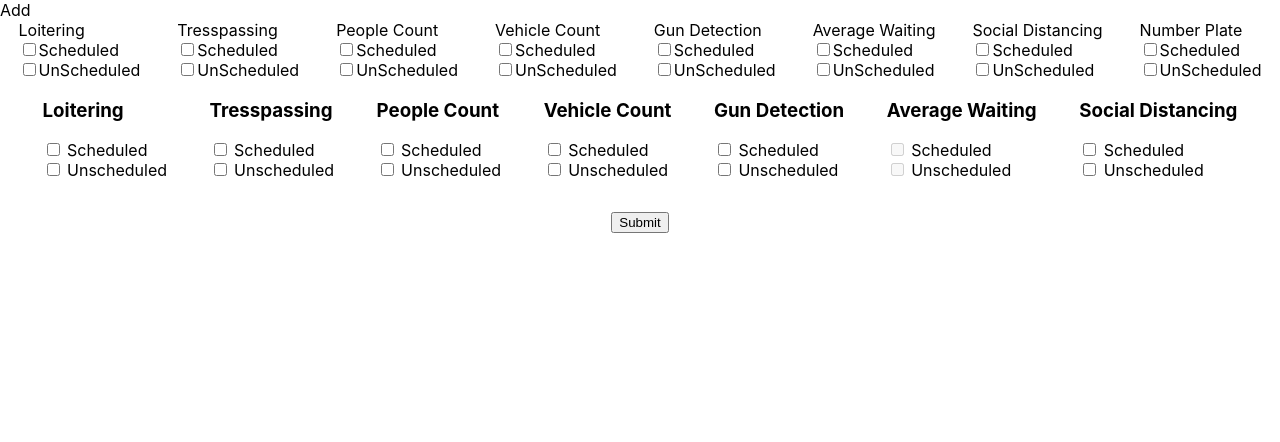
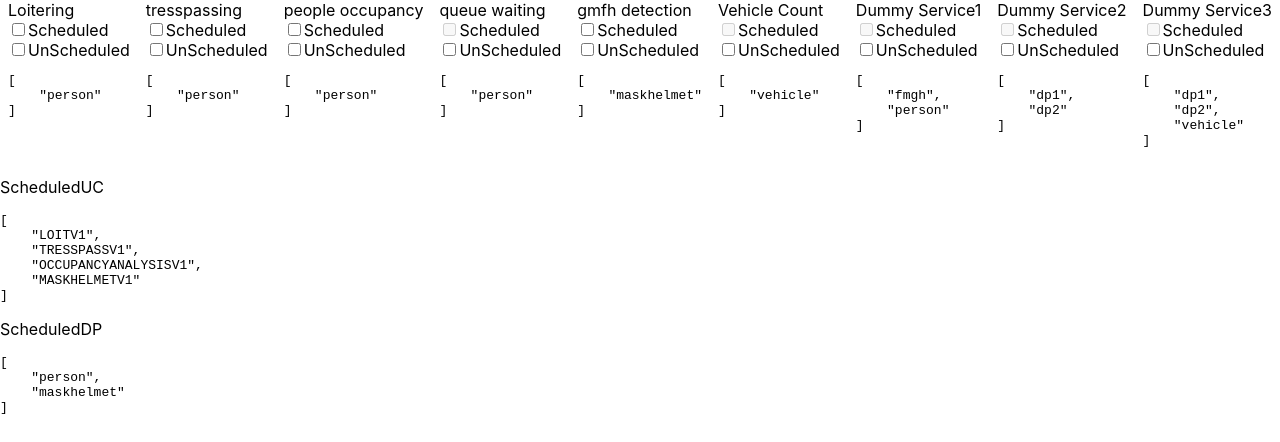
Before and after one commit to sbaz44/rdx_usecases, a React (Create React App) app: page / in a window 1280 px wide. Shown: the top 442 px of the page. Built offline with nearby package versions, Linux system fonts and the light colour scheme; the HTML template or start-up script is replaced by a standard one.

Commit message:
add camera 2 added

```diff
--- /dev/null
+++ b/src/Add2.js
@@ -0,0 +1,223 @@
+import React, { Component } from "react";
+import usecases from "./data/service2.json";
+import limits from "./limits.json";
+const Limits = limits["details"]["Limitations"];
+const deepStreamLimit = Limits["Deepstream"];
+const usecaseLimit = Limits["Usecase"];
+
+export default class Add2 extends Component {
+  state = {
+    apiData: {
+      detail: {
+        DeviceScheduleDetail: {
+          ScheduledUC: [
+            "LOITV1",
+            "TRESSPASSV1",
+            "OCCUPANCYANALYSISV1",
+            // "QUEUEV1",
+            "MASKHELMETV1",
+          ],
+          ScheduledDP: ["person", "maskhelmet"],
+          UnScheduledUC: ["LOITV1", "TRESSPASSV1"],
+          UnScheduledDP: ["person"],
+        },
+      },
+      module_data: [
+        {
+          Service_id: "string",
+          Parent_container_id: ["string"],
+        },
+      ],
+    },
+    data: [],
+    ScheduledUC: [],
+    ScheduledDP: [],
+    UnScheduledUC: [],
+    UnScheduledDP: [],
+  };
+
+  optionLoop = (arr, callback) => {
+    for (let element of arr) {
+      if (element.type === "Usecase") {
+        callback(element);
+      }
+    }
+  };
+
+  parentLoop = (arr, callback) => {
+    for (let element of arr) {
+      callback(element);
+    }
+  };
+
+  dsScheduleAvailable = () => {
+    let _data = [...this.state.data];
+    let _ScheduledUC = [...this.state.ScheduledUC];
+    let _ScheduledDP = [...this.state.ScheduledDP];
+    if (this.state.ScheduledUC.length >= usecaseLimit) {
+      console.log("USE CASE LIMIT REACHED");
+      this.parentLoop(_data, (item) => {
+        //disable other usecase and DS
+        if (!_ScheduledUC.includes(item.Service_id)) {
+          item.disableScheduleCheckbox = true;
+        }
+      });
+    } else {
+      console.log("USE CASE NOT LIMIT REACHED");
+      if (deepStreamLimit === this.state.ScheduledDP.length) {
+        console.log("DS LIMIT REACHED V2");
+        console.log(
+          "ENABLE USECASE WHOSE DS IS SELECTED AND DISABLE OTHER DS USECASE"
+        );
+        this.parentLoop(_data, (item) => {
+          if (item.Parent_container_id.length <= _ScheduledDP.length) {
+            let result = [];
+            this.parentLoop(_ScheduledDP, (ele) => {
+              this.parentLoop(item.Parent_container_id, (ele2) => {
+                console.log(ele + " === " + ele2);
+                if (ele === ele2) result.push(true);
+                else result.push(false);
+              });
+            });
+            if (result.includes(true)) {
+              let intersection = item.Parent_container_id.filter(
+                (x) => !_ScheduledDP.includes(x)
+              );
+
+              console.log("result item");
+              console.log(intersection);
+              let add = _ScheduledDP.length + intersection.length;
+              console.log(add);
+              if (deepStreamLimit < add) {
+                item.disableScheduleCheckbox = true;
+              }
+            } else {
+              item.disableScheduleCheckbox = true;
+            }
+            console.log(result);
+          } else {
+            item.disableScheduleCheckbox = true;
+          }
+        });
+      } else {
+        console.log("DS LIMIT NOT REACHED V2");
+        this.parentLoop(_data, (item) => {
+          if (item.Parent_container_id.length <= deepStreamLimit) {
+            let result = [];
+            this.parentLoop(item.Parent_container_id, (ele) => {
+              this.parentLoop(this.state.ScheduledDP, (ele2) => {
+                console.log(ele2 + "===" + ele);
+                if (ele2 === ele) result.push(true);
+                else result.push(false);
+              });
+            });
+            console.log("result");
+            console.log(result);
+            if (!result.includes(true)) {
+              //if none of DP matched selected DP
+              if (result.length !== 1) {
+                item.disableScheduleCheckbox = true;
+                item.disableUnscheduleCheckbox = true;
+              }
+            }
+            // console.log(item);
+          } else {
+            console.log("GREATER THAN DS");
+            item.disableScheduleCheckbox = true;
+            item.disableUnscheduleCheckbox = true;
+          }
+        });
+      }
+    }
+    this.setState({ data: _data });
+  };
+
+  onLoad = () => {
+    let apiKey = Object.keys(this.state.apiData);
+    let _ScheduledUC = [
+        ...this.state.apiData.detail.DeviceScheduleDetail.ScheduledUC,
+      ],
+      _ScheduledDP = [
+        ...this.state.apiData.detail.DeviceScheduleDetail.ScheduledDP,
+      ],
+      _UnScheduledUC = [
+        ...this.state.apiData.detail.DeviceScheduleDetail.UnScheduledUC,
+      ],
+      _UnScheduledDP = [
+        ...this.state.apiData.detail.DeviceScheduleDetail.UnScheduledDP,
+      ],
+      _data = [...usecases.Services];
+    for (let ele of _data) {
+      ele.scheduleChecked = false;
+      ele.unScheduleChecked = false;
+      ele.disableScheduleCheckbox = false;
+      ele.disableUnscheduleCheckbox = false;
+    }
+    this.setState(
+      {
+        ScheduledUC: [..._ScheduledUC],
+        ScheduledDP: [..._ScheduledDP],
+        UnScheduledUC: [..._UnScheduledUC],
+        UnScheduledDP: [..._UnScheduledDP],
+        data: [..._data],
+      },
+      () => {
+        console.log(_ScheduledDP.length + "<=" + deepStreamLimit);
+        if (_ScheduledDP.length < deepStreamLimit) {
+          console.log("DS LIMIT NOT REACHED");
+          this.dsScheduleAvailable();
+        } else {
+          console.log("DS LIMIT REACHED");
+          this.dsScheduleAvailable();
+        }
+      }
+    );
+  };
+  componentDidMount() {
+    this.onLoad();
+  }
+  render() {
+    return (
+      <div>
+        {console.log(this.state)}
+        <div style={{ display: "flex", justifyContent: "space-around" }}>
+          {this.state.data.map((item, index) => (
+            <div>
+              {item.Service_name}
+              <br />
+              <label>
+                <input
+                  type="checkbox"
+                  id="scheduled"
+                  // value={item.service_name}
+                  // onChange={(e) => this.onScheduleClickHandle(e, item, index)}
+                  checked={item.scheduleChecked}
+                  disabled={item.disableScheduleCheckbox}
+                />
+                Scheduled
+              </label>
+              <br />
+              <label>
+                <input
+                  type="checkbox"
+                  id="unscheduled"
+                  // value={item.service_name}
+                  checked={item.unScheduleChecked}
+                  disabled={item.disableUnscheduleCheckbox}
+                  // onChange={(e) => this.onUnscheduleClickHandle(e, item, index)}
+                />
+                UnScheduled
+              </label>
+              <pre>{JSON.stringify(item.Parent_container_id, null, 4)}</pre>
+            </div>
+          ))}
+        </div>
+        <p>ScheduledUC</p>
+        <pre>{JSON.stringify(this.state.ScheduledUC, null, 4)}</pre>
+        <p>ScheduledDP</p>
+
+        <pre>{JSON.stringify(this.state.ScheduledDP, null, 4)}</pre>
+      </div>
+    );
+  }
+}
--- a/src/App.js
+++ b/src/App.js
@@ -1,9 +1,10 @@
 // import logo from './logo.svg';
 
-import Page1 from './pages/Page1';
+import Page1 from "./pages/Page1";
 
-import './App.css';
-import Add from './Add';
+import "./App.css";
+import Add from "./Add";
+import Add2 from "./Add2";
 
 function App() {
   return (
@@ -22,8 +23,9 @@ function App() {
           Learn React
         </a>
       </header> */}
-      <Add />
-      <Page1 />
+      {/* <Add /> */}
+      <Add2 />
+      {/* <Page1 /> */}
     </div>
   );
 }
--- /dev/null
+++ b/src/data/service2.json
@@ -0,0 +1,85 @@
+{
+  "Services": [
+    {
+      "Service_id": "LOITV1",
+      "Service_name": "Loitering",
+      "Description": "desc",
+      "Status": "Inactive",
+      "Parent_container_id": [
+        "person"
+      ]
+    },
+    {
+      "Service_id": "TRESSPASSV1",
+      "Service_name": "tresspassing",
+      "Description": "desc",
+      "Status": "Inactive",
+      "Parent_container_id": [
+        "person"
+      ]
+    },
+    {
+      "Service_id": "OCCUPANCYANALYSISV1",
+      "Service_name": "people occupancy",
+      "Description": "desc",
+      "Status": "Downloaded",
+      "Parent_container_id": [
+        "person"
+      ]
+    },
+     {
+      "Service_id": "QUEUEV1",
+      "Service_name": "queue waiting",
+      "Description": "desc",
+      "Status": "Downloaded",
+      "Parent_container_id": [
+        "person"
+      ]
+    },
+    {
+      "Service_id": "MASKHELMETV1",
+      "Service_name": "gmfh detection",
+      "Description": "desc",
+      "Status": "Inactive",
+      "Parent_container_id": [
+        "maskhelmet"
+      ]
+    },
+     {
+      "Service_id": "VEHCNTV1",
+      "Service_name": "Vehicle Count",
+      "Description": "desc",
+      "Status": "Inactive",
+      "Parent_container_id": [
+        "vehicle"
+      ]
+    },
+    {
+      "Service_id": "DUMMY1V1",
+      "Service_name": "Dummy Service1",
+      "Description": "desc",
+      "Status": "Inactive",
+      "Parent_container_id": [
+        "fmgh","person"
+      ]
+    },
+    {
+      "Service_id": "DUMMY2V1",
+      "Service_name": "Dummy Service2",
+      "Description": "desc",
+      "Status": "Inactive",
+      "Parent_container_id": [
+        "dp1","dp2"
+      ]
+    },
+    {
+      "Service_id": "DUMMY3V1",
+      "Service_name": "Dummy Service3",
+      "Description": "desc",
+      "Status": "Inactive",
+      "Parent_container_id": [
+        "dp1","dp2","vehicle"
+      ]
+    }
+  ]
+}
--- a/src/data/services.json
+++ b/src/data/services.json
@@ -5,7 +5,7 @@
       "name": "LOITV1",
       "type": "Usecase",
       "service_name": "Loitering",
-      "Parent_container_id": ["person"],
+      "Parent_container_id": ["person","ocr"],
       "scheduleChecked": false,
       "unScheduleChecked": false,
       "disableScheduleCheckbox": false,
@@ -16,7 +16,7 @@
       "name": "TRESSPASSV1",
       "type": "Usecase",
       "service_name": "Tresspassing",
-      "Parent_container_id": ["person"],
+      "Parent_container_id": ["person", "vehicle"],
       "scheduleChecked": false,
       "unScheduleChecked": false,
       "disableScheduleCheckbox": false,
--- a/src/limits.json
+++ b/src/limits.json
@@ -2,8 +2,8 @@
   "details": {
     "Limitations": {
       "Camera": 2,
-      "Deepstream": 3,
-      "Usecase": 4
+      "Deepstream": 1,
+      "Usecase": 3
     }
   }
 }
```
